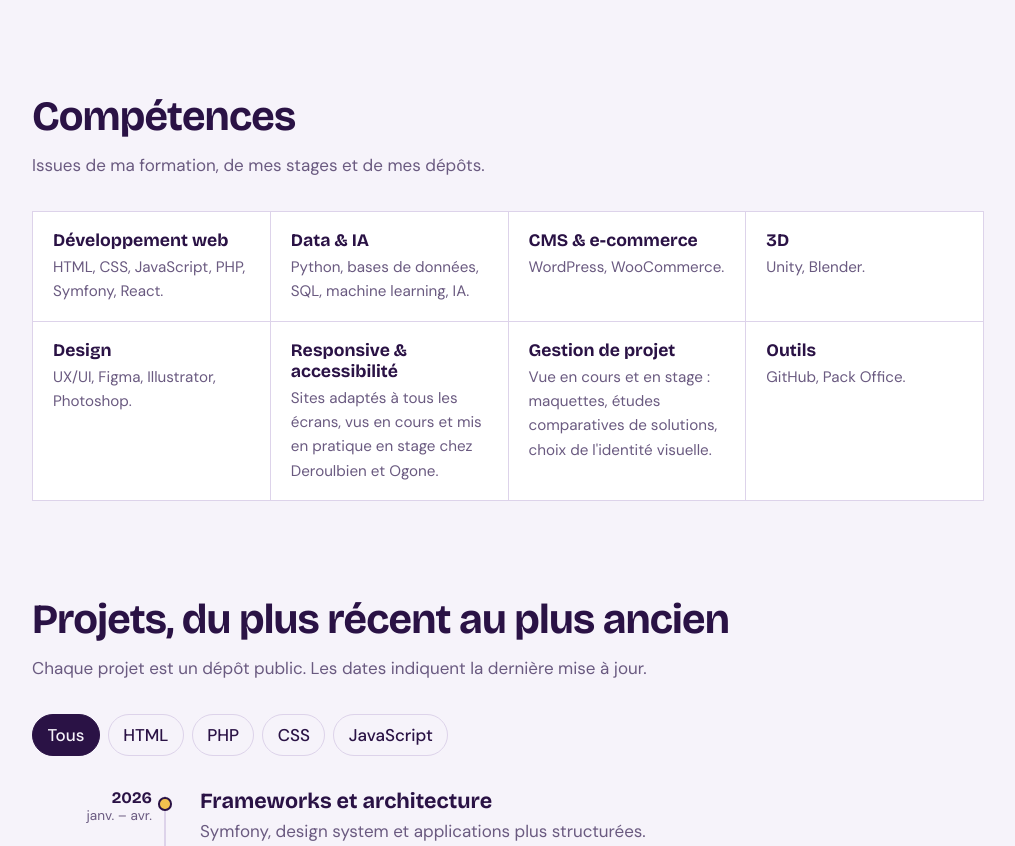
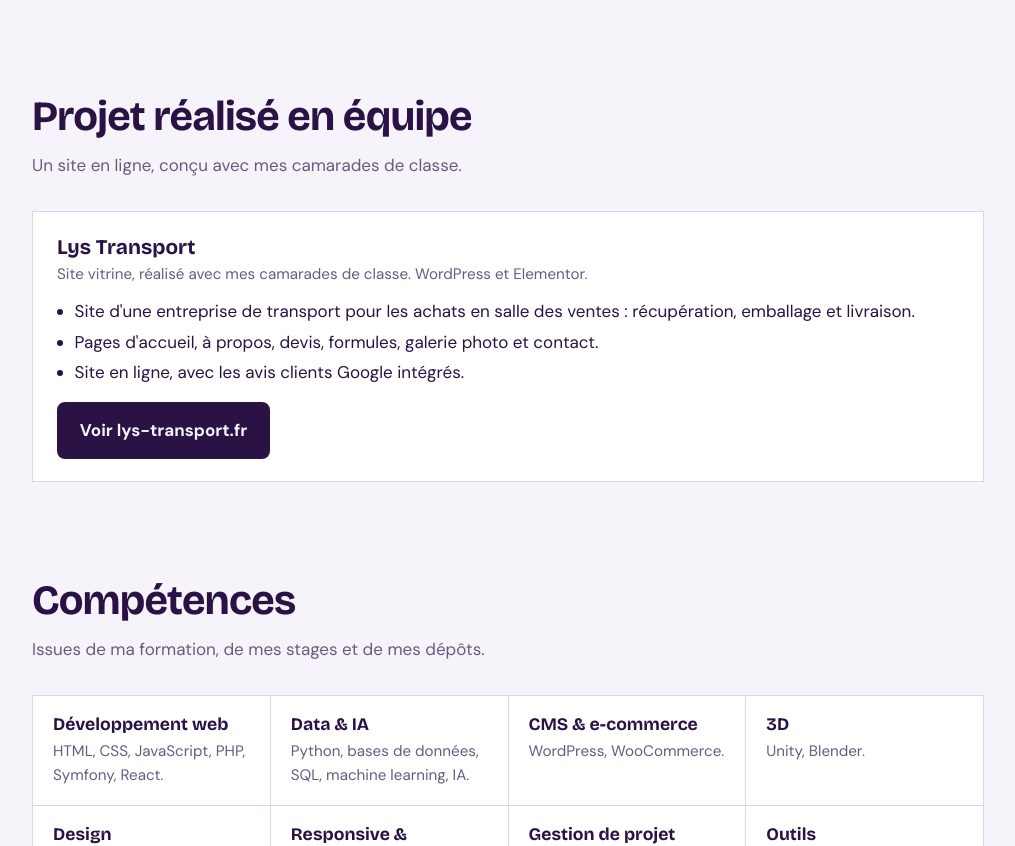
Before and after one commit to goosti/goosti.github.io, a plain HTML site: page index.html in a window 1280 px wide. Shown: the part 1775-2621 px from the top of the page, without its empty margins (132-1147 px from the left). Drawn offline with nearby package versions, Linux system fonts and the light colour scheme.

Commit message:
Add files via upload

```diff
--- a/index.html
+++ b/index.html
@@ -108,6 +108,14 @@ footer{color:var(--muted);font-size:.9rem;padding-bottom:2rem}
   </div>
 </section>
 
+<section id="equipe">
+  <h2>Projet réalisé en équipe</h2>
+  <p class="sub">Un site en ligne, conçu avec mes camarades de classe.</p>
+  <div class="xp">
+    <article><h3>Lys Transport</h3><p class="meta">Site vitrine, réalisé avec mes camarades de classe. WordPress et Elementor.</p><ul><li>Site d'une entreprise de transport pour les achats en salle des ventes : récupération, emballage et livraison.</li><li>Pages d'accueil, à propos, devis, formules, galerie photo et contact.</li><li>Site en ligne, avec les avis clients Google intégrés.</li></ul><div class="btns" style="margin-top:1rem"><a class="btn main" href="https://lys-transport.fr" target="_blank" rel="noopener">Voir lys-transport.fr</a></div></article>
+  </div>
+</section>
+
 <section id="competences">
   <h2>Compétences</h2>
   <p class="sub">Issues de ma formation, de mes stages et de mes dépôts.</p>
```
